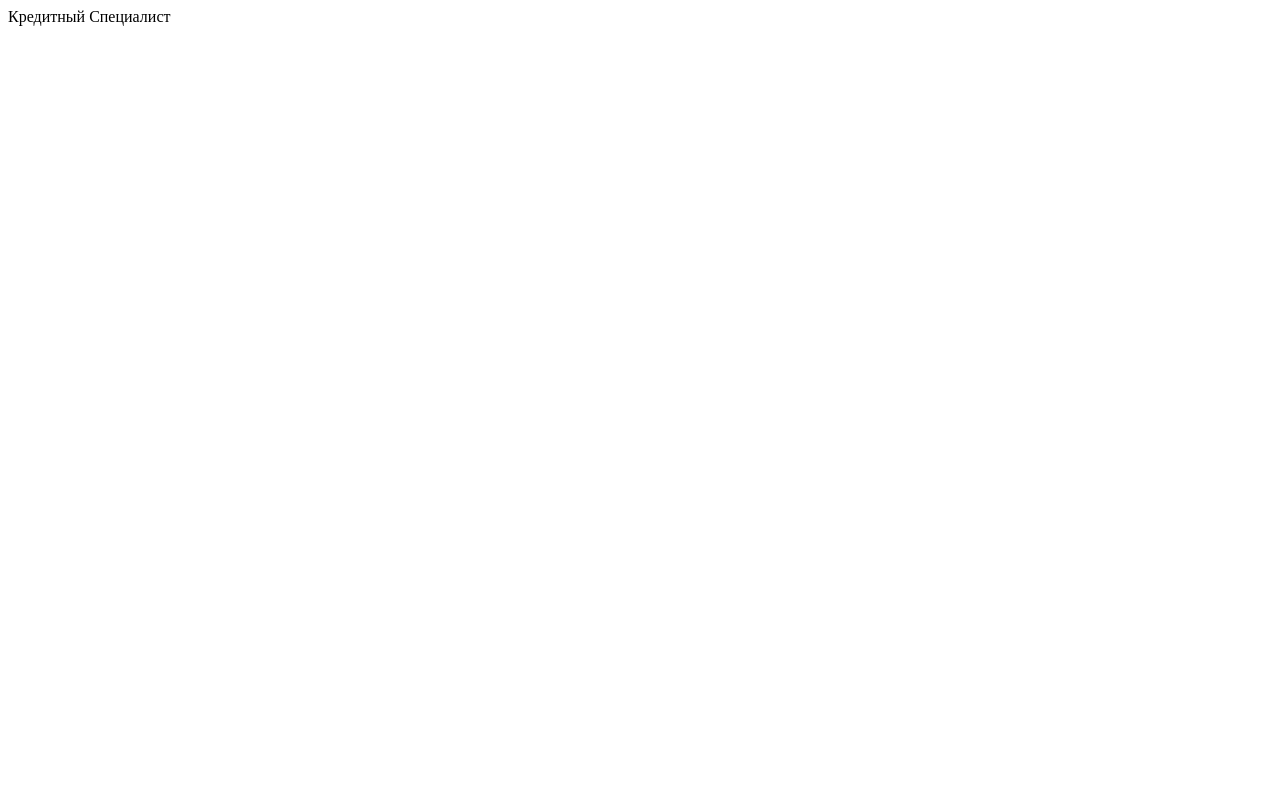
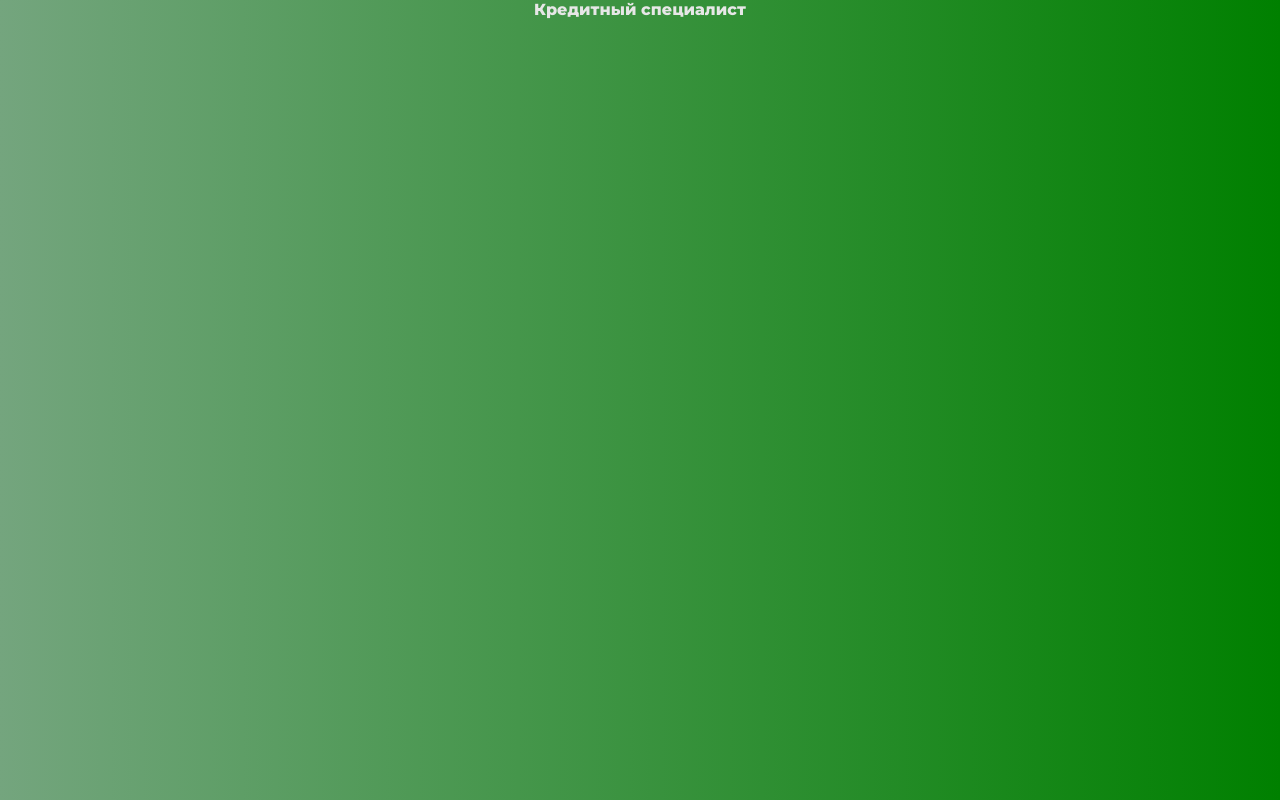
Before and after one commit to Sanorian/squad47, a website: page main.html in a window 1280 px wide. Drawn offline with Linux system fonts and the light colour scheme.

Commit message:
Подключение остального и доработка

```diff
--- a/index.css
+++ b/index.css
@@ -14,7 +14,11 @@ body{
     font-family: 'Montserrat', sans-serif;
     font-weight: bold;
     text-align: center;
+    color: rgb(231, 231, 231);
 }
 .login .password{
     margin-left: 4%;
 }
+.login h1,h2{
+    color: rgb(231, 231, 231);
+}
--- a/main.css
+++ b/main.css
@@ -0,0 +1,18 @@
+html,
+body{
+    width: 100%;
+    height: 100%;
+    margin: 0;
+    padding: 0;
+    font-family: 'Montserrat', sans-serif;
+    background: linear-gradient(to left, green, rgb(116, 165, 126));
+}
+.login{
+    text-align: center;
+}
+.header{
+    font-family: 'Montserrat', sans-serif;
+    font-weight: bold;
+    text-align: center;
+    color: rgb(231, 231, 231);
+}
--- a/main.html
+++ b/main.html
@@ -3,11 +3,19 @@
 <head>
     <meta charset="UTF-8">
     <meta name="viewport" content="width=device-width, initial-scale=1.0">
+    <html lang="ru">
+    <meta http-equiv="X-UA-Compatible" content="IE=edge">
+    <link rel="stylesheet" type="text/css" href="main.css">
+    <link rel="preconnect" href="https://fonts.googleapis.com">
+    <link rel="preconnect" href="https://fonts.gstatic.com" crossorigin>
+    <link href="https://fonts.googleapis.com/css2?family=Montserrat&display=swap" rel="stylesheet">
+    <link href="https://fonts.googleapis.com/css2?family=Montserrat:wght@600&display=swap" rel="stylesheet">
+    <link href="https://fonts.googleapis.com/css2?family=Montserrat:wght@800&display=swap" rel="stylesheet">
     <title>Кредитный специалист</title>
 </head>
 <body>
     <header>
-        <div>Кредитный Специалист</div>
+        <div class="header">Кредитный специалист</div>
         <h2 id="errorPlace" style="color: red;"></h2>
     </header>
     <main>
```
